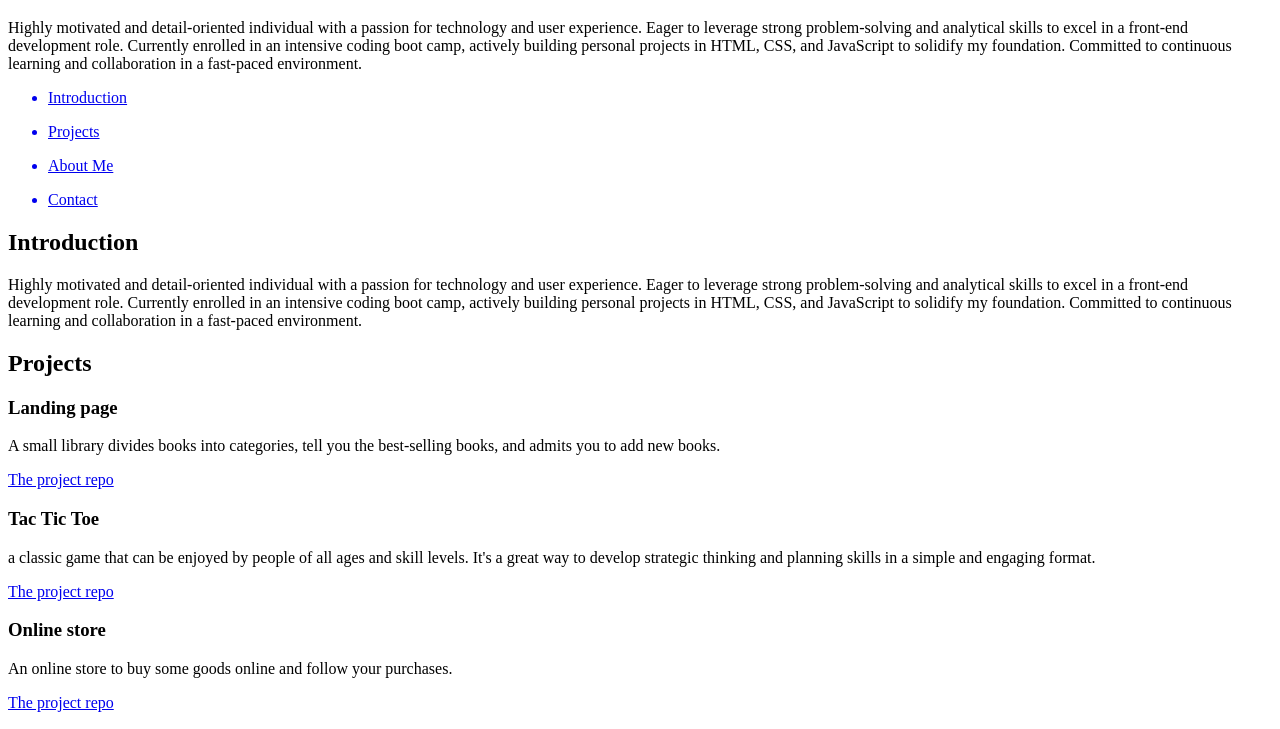
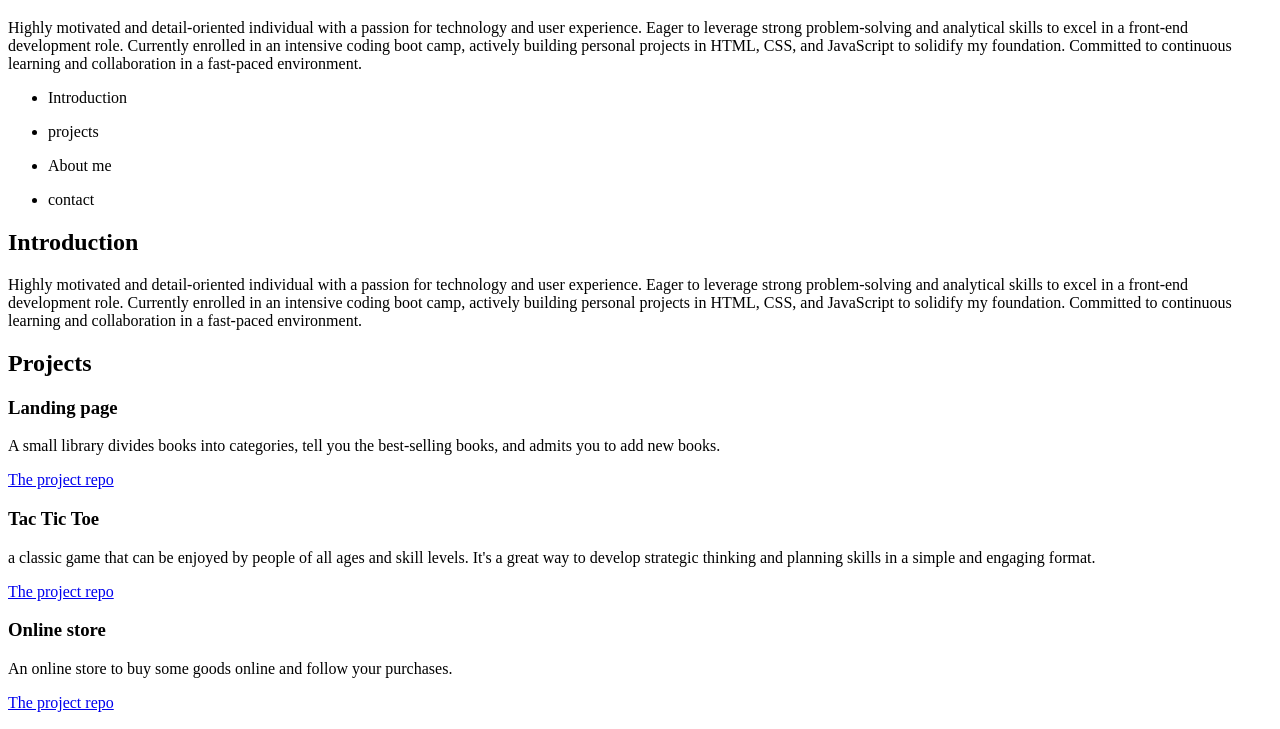
Before and after one commit to DinaHaggag/My_First_Portfolio, a plain HTML site: page portfolio/index.html in a window 1280 px wide. Shown: the part 61-790 px from the top of the page. Drawn offline with Linux system fonts and the light colour scheme.

Commit message:
nav edite

```diff
--- a/portfolio/index.html
+++ b/portfolio/index.html
@@ -14,16 +14,16 @@
 
   <nav>
     <ul>
-      <a href="#introduction"><li>Introduction</li></a>
+      <li><a href="#introduction"></a>Introduction</li>
     </ul>
     <ul>
-      <a href="#projects"><li>Projects</li></a>
+      <li><a href="#projects"></a>projects</li>
     </ul>
     <ul>
-      <a href="#about"><li>About Me</li></a>
+      <li><a href="#about"></a>About me</li>
     </ul>
     <ul>
-      <a href="#contact"><li>Contact</li></a>
+      <li><a href="#contact"></a>contact</li>
     </ul>
   </nav>
 
```
